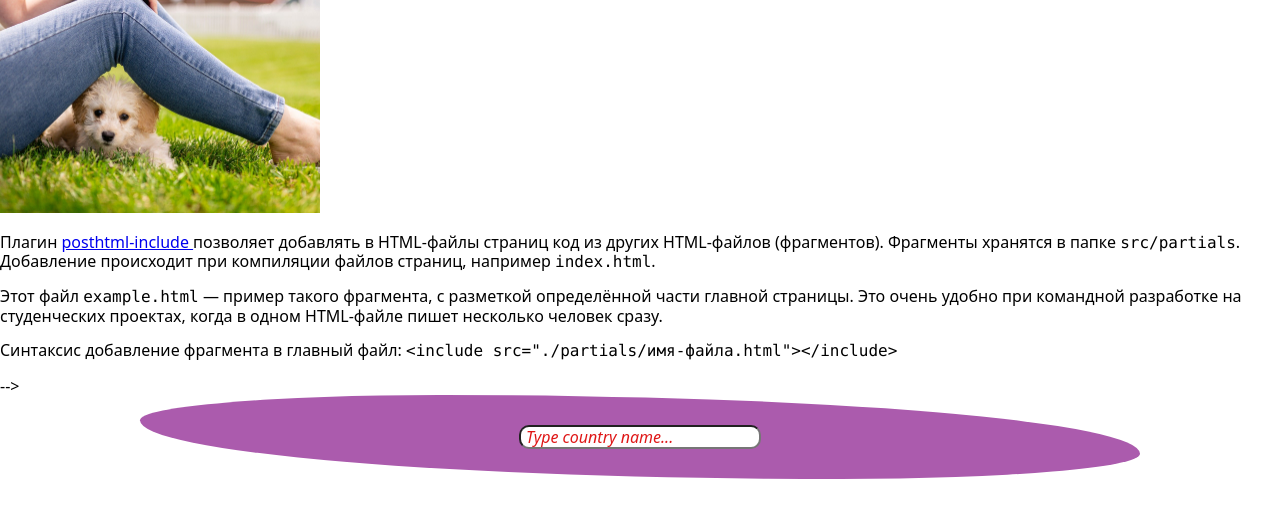
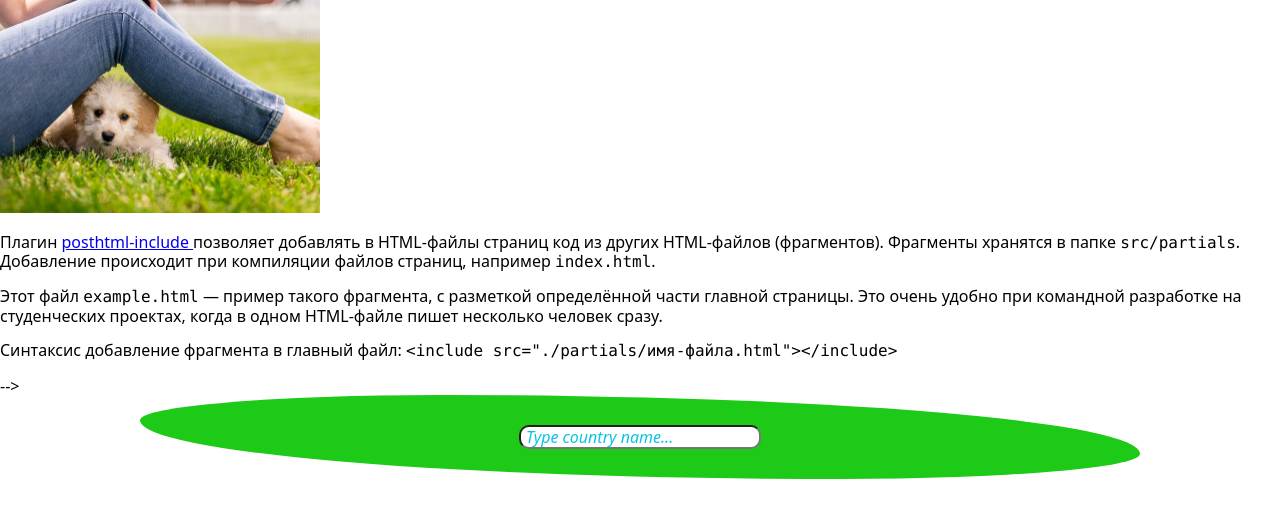
Before and after one commit to Anton-88/goit-js-hw-12-countries, a website built with Parcel: page src/index.html in a window 1280 px wide. Built offline with nearby package versions, Linux system fonts and the light colour scheme.

Commit message:
Update main.scss

```diff
--- a/src/sass/main.scss
+++ b/src/sass/main.scss
@@ -8,9 +8,17 @@
 @import './one_country';
 @import './few_countries';
 
+// :root {
+//     --bgc-input: rgb(171, 91, 173);
+//     --bgc-countries: rgb(204, 150, 150);
+//     --bgc-button: rgb(223, 23, 23);
+//     --text-button: rgb(0, 255, 76);
+// }
+
+
 :root {
-    --bgc-input: rgb(171, 91, 173);
-    --bgc-countries: rgb(204, 150, 150);
-    --bgc-button: rgb(223, 23, 23);
-    --text-button: rgb(0, 255, 76);
+    --bgc-input: rgb(29, 202, 23);
+    --bgc-countries: rgb(240, 226, 28);
+    --bgc-button: rgb(10, 194, 226);
+    --text-button: rgb(45, 15, 214);
 }
```
